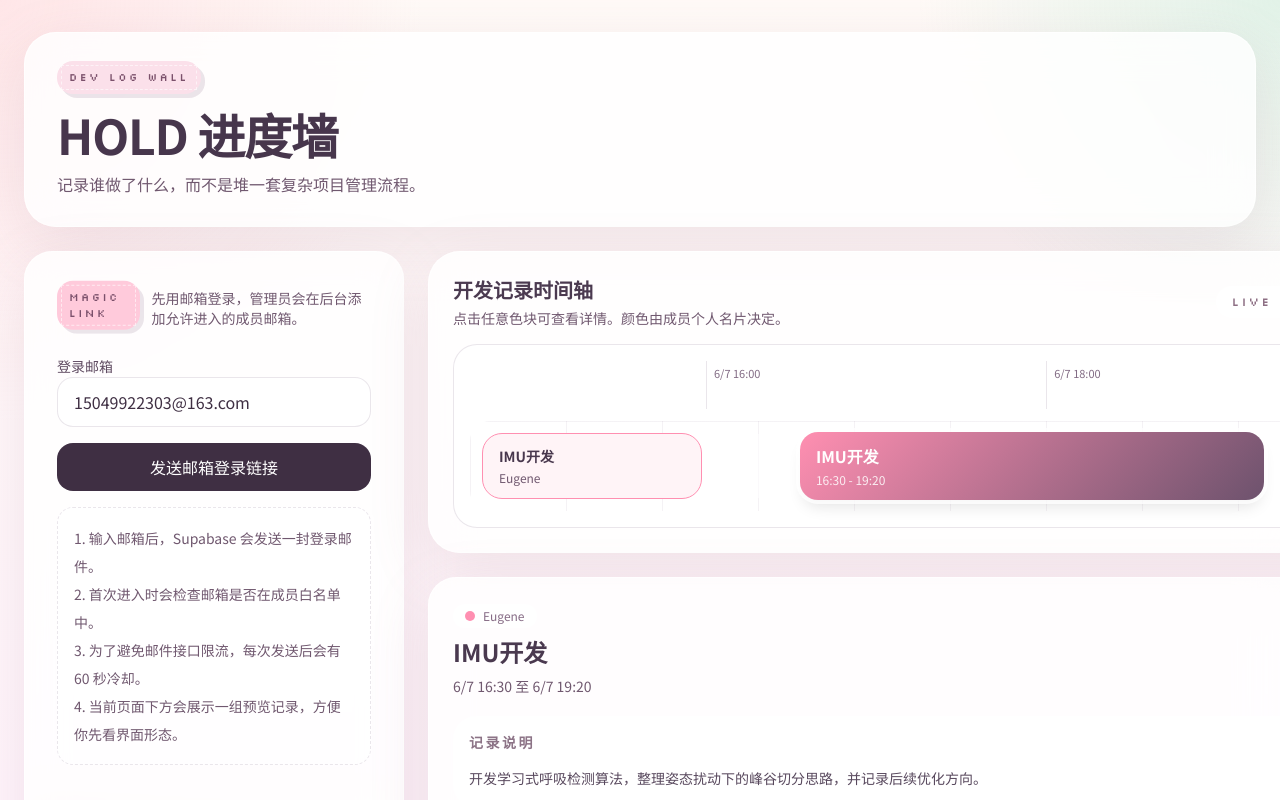
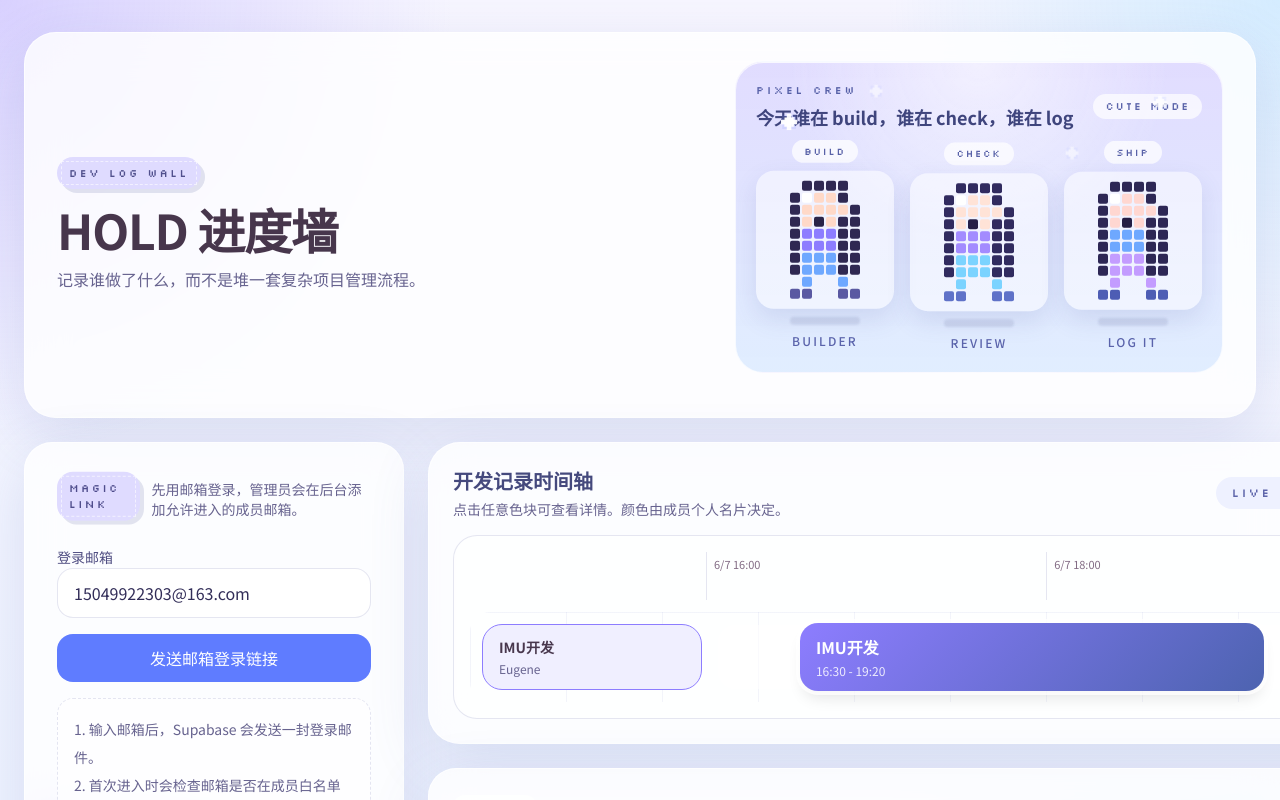
Before and after one commit to Eugene-HIT/HOLD, a Next.js app in the folder web/hold-progress-wall/: page / in a window 1280 px wide. Shown: the top 800 px of the page. Built offline with nearby package versions, Linux system fonts and the light colour scheme; no server answers.

Commit message:
feat: refresh auth guidance and pixel theme

```diff
--- a/web/hold-progress-wall/src/app/globals.css
+++ b/web/hold-progress-wall/src/app/globals.css
@@ -1,14 +1,17 @@
 @import "tailwindcss";
 
 :root {
-  --background: #fff9f4;
-  --foreground: #3f2f43;
-  --card: rgba(255, 255, 255, 0.82);
-  --line: rgba(107, 77, 117, 0.14);
-  --accent: #ff8fb1;
-  --accent-strong: #f76b96;
-  --mint: #95dfc0;
-  --ink-soft: #70586f;
+  --background: #f5f2ff;
+  --foreground: #322d58;
+  --card: rgba(255, 255, 255, 0.8);
+  --line: rgba(95, 100, 170, 0.16);
+  --accent: #8d7dff;
+  --accent-strong: #5f7cff;
+  --accent-soft: #dfdbff;
+  --notice-bg: #edf0ff;
+  --notice-text: #4f57a0;
+  --mint: #84d8ff;
+  --ink-soft: #67638f;
 }
 
 @theme inline {
@@ -29,9 +32,9 @@ html {
 body {
   min-height: 100vh;
   background:
-    radial-gradient(circle at top left, rgba(255, 192, 203, 0.35), transparent 28%),
-    radial-gradient(circle at top right, rgba(149, 223, 192, 0.28), transparent 24%),
-    linear-gradient(180deg, #fffaf7 0%, #fff4fb 100%);
+    radial-gradient(circle at top left, rgba(159, 140, 255, 0.35), transparent 30%),
+    radial-gradient(circle at top right, rgba(123, 211, 255, 0.28), transparent 26%),
+    linear-gradient(180deg, #f7f6ff 0%, #eef3ff 100%);
   color: var(--foreground);
   font-family: var(--font-body), sans-serif;
 }
@@ -52,12 +55,12 @@ select {
   background: var(--card);
   backdrop-filter: blur(20px);
   border: 1px solid rgba(255, 255, 255, 0.7);
-  box-shadow: 0 18px 60px rgba(161, 123, 145, 0.16);
+  box-shadow: 0 18px 60px rgba(91, 108, 176, 0.16);
 }
 
 .pixel-chip {
   position: relative;
-  box-shadow: 4px 4px 0 rgba(111, 77, 112, 0.14);
+  box-shadow: 4px 4px 0 rgba(83, 92, 158, 0.16);
 }
 
 .pixel-chip::after {
@@ -74,9 +77,118 @@ select {
 
 .timeline-grid {
   background-image:
-    linear-gradient(to right, rgba(124, 92, 129, 0.08) 1px, transparent 1px),
-    linear-gradient(to bottom, rgba(124, 92, 129, 0.08) 1px, transparent 1px);
+    linear-gradient(to right, rgba(112, 119, 196, 0.08) 1px, transparent 1px),
+    linear-gradient(to bottom, rgba(112, 119, 196, 0.08) 1px, transparent 1px);
   background-size: 96px 100%, 100% 100%;
+}
+
+.pixel-scene {
+  position: relative;
+  overflow: hidden;
+  border: 1px solid rgba(255, 255, 255, 0.72);
+  background:
+    radial-gradient(circle at top, rgba(255, 255, 255, 0.56), transparent 48%),
+    linear-gradient(180deg, rgba(224, 219, 255, 0.96) 0%, rgba(222, 236, 255, 0.92) 100%);
+  box-shadow: inset 0 1px 0 rgba(255, 255, 255, 0.8);
+}
+
+.pixel-stage {
+  position: relative;
+  display: flex;
+  flex-wrap: wrap;
+  align-items: end;
+  justify-content: center;
+  gap: 16px;
+}
+
+.pixel-sprite {
+  position: relative;
+  display: flex;
+  flex-direction: column;
+  align-items: center;
+  gap: 8px;
+}
+
+.pixel-sprite--1 {
+  animation: spriteHop 4.4s ease-in-out infinite;
+}
+
+.pixel-sprite--2 {
+  animation: spriteHop 4.8s ease-in-out infinite 0.45s;
+}
+
+.pixel-sprite--3 {
+  animation: spriteHop 4.2s ease-in-out infinite 0.8s;
+}
+
+.pixel-character-grid {
+  display: grid;
+  gap: 2px;
+  padding: 10px;
+  border-radius: 18px;
+  background: rgba(255, 255, 255, 0.5);
+  box-shadow: 0 10px 24px rgba(81, 90, 161, 0.14);
+}
+
+.pixel-cell {
+  height: 10px;
+  width: 10px;
+  border-radius: 2px;
+}
+
+.pixel-shadow {
+  height: 8px;
+  width: 70px;
+  border-radius: 999px;
+  background: rgba(77, 85, 145, 0.14);
+  filter: blur(1px);
+}
+
+.pixel-star {
+  position: absolute;
+  height: 8px;
+  width: 8px;
+  background: rgba(255, 255, 255, 0.95);
+  box-shadow: 0 0 0 2px rgba(121, 146, 255, 0.15);
+  animation: twinkle 2.2s steps(2, end) infinite;
+}
+
+.pixel-star::before,
+.pixel-star::after {
+  content: "";
+  position: absolute;
+  background: inherit;
+}
+
+.pixel-star::before {
+  inset: -3px 2px;
+}
+
+.pixel-star::after {
+  inset: 2px -3px;
+}
+
+.pixel-star--1 {
+  left: 10%;
+  top: 18%;
+}
+
+.pixel-star--2 {
+  right: 12%;
+  top: 12%;
+  animation-delay: 0.5s;
+}
+
+.pixel-star--3 {
+  left: 28%;
+  top: 8%;
+  animation-delay: 0.9s;
+}
+
+.pixel-star--4 {
+  right: 30%;
+  top: 28%;
+  animation-delay: 1.2s;
 }
 
 .noise-overlay {
@@ -103,8 +215,46 @@ select {
   }
 }
 
+@keyframes spriteHop {
+  0%,
+  100% {
+    transform: translateY(0);
+  }
+  25% {
+    transform: translateY(-3px);
+  }
+  50% {
+    transform: translateY(-7px);
+  }
+  75% {
+    transform: translateY(-2px);
+  }
+}
+
+@keyframes twinkle {
+  0%,
+  100% {
+    opacity: 0.5;
+    transform: scale(0.9);
+  }
+  50% {
+    opacity: 1;
+    transform: scale(1.15);
+  }
+}
+
 @media (max-width: 768px) {
   .timeline-grid {
     background-size: 72px 100%, 100% 100%;
   }
+
+  .pixel-character-grid {
+    gap: 1px;
+    padding: 8px;
+  }
+
+  .pixel-cell {
+    height: 8px;
+    width: 8px;
+  }
 }
--- a/web/hold-progress-wall/src/components/auth-panel.tsx
+++ b/web/hold-progress-wall/src/components/auth-panel.tsx
@@ -7,6 +7,8 @@
  * 变更记录：
  * - 2026-06-08 初始创建登录面板。
  */
+
+import { APP_CONFIG } from "@/lib/config";
 
 interface AuthPanelProps {
   email: string;
@@ -26,11 +28,12 @@ export function AuthPanel({
   onSubmit,
 }: AuthPanelProps) {
   const buttonDisabled = loading || cooldownSeconds > 0;
+  const cooldownDisplaySeconds = Math.ceil(APP_CONFIG.authEmailCooldownMs / 1000);
 
   return (
     <section className="panel-card noise-overlay rounded-[28px] p-6 md:p-8">
       <div className="mb-5 flex items-center gap-3">
-        <div className="pixel-chip pixel-float rounded-2xl bg-[#ffcadb] px-3 py-2 text-[11px] font-mono uppercase tracking-[0.22em] text-[#7b506b]">
+        <div className="pixel-chip pixel-float rounded-2xl bg-[var(--accent-soft)] px-3 py-2 text-[11px] font-mono uppercase tracking-[0.22em] text-[#4f4d8c]">
           Magic Link
         </div>
         <p className="text-sm text-[var(--ink-soft)]">
@@ -40,12 +43,12 @@ export function AuthPanel({
 
       <div className="space-y-4">
         <label className="block space-y-2">
-          <span className="text-sm font-medium text-[#5f4a61]">登录邮箱</span>
+          <span className="text-sm font-medium text-[#4f4d82]">登录邮箱</span>
           <input
             value={email}
             onChange={(event) => onEmailChange(event.target.value)}
             placeholder="例如：15049922303@163.com"
-            className="w-full rounded-2xl border border-[var(--line)] bg-white/80 px-4 py-3 outline-none transition focus:border-[#ff8fb1]"
+            className="w-full rounded-2xl border border-[var(--line)] bg-white/80 px-4 py-3 outline-none transition focus:border-[var(--accent)]"
           />
         </label>
 
@@ -53,7 +56,7 @@ export function AuthPanel({
           type="button"
           onClick={onSubmit}
           disabled={buttonDisabled}
-          className="w-full rounded-2xl bg-[#3f2f43] px-4 py-3 text-sm font-semibold text-white transition hover:bg-[#523d57] disabled:cursor-not-allowed disabled:opacity-60"
+          className="w-full rounded-2xl bg-[var(--accent-strong)] px-4 py-3 text-sm font-semibold text-white transition hover:bg-[var(--accent)] disabled:cursor-not-allowed disabled:opacity-60"
         >
           {loading
             ? "发送登录链接中..."
@@ -65,12 +68,14 @@ export function AuthPanel({
         <div className="rounded-2xl border border-dashed border-[var(--line)] bg-white/55 p-4 text-sm leading-7 text-[var(--ink-soft)]">
           <p>1. 输入邮箱后，Supabase 会发送一封登录邮件。</p>
           <p>2. 首次进入时会检查邮箱是否在成员白名单中。</p>
-          <p>3. 为了避免邮件接口限流，每次发送后会有 60 秒冷却。</p>
-          <p>4. 当前页面下方会展示一组预览记录，方便你先看界面形态。</p>
+          <p>3. Supabase 官方默认同一邮箱至少间隔 60 秒才能再次请求 Magic Link。</p>
+          <p>4. 同一项目默认还有每小时 {APP_CONFIG.authOtpProjectHourlyLimit} 次 OTP 总量限制，所以体感可能比 60 秒更久。</p>
+          <p>5. 当前页面前端按 {cooldownDisplaySeconds} 秒冷却处理，尽量少撞到限流。</p>
+          <p>6. 当前页面下方会展示一组预览记录，方便你先看界面形态。</p>
         </div>
 
         {notice ? (
-          <p className="rounded-2xl bg-[#fff2f6] px-4 py-3 text-sm text-[#8b4e68]">
+          <p className="rounded-2xl bg-[var(--notice-bg)] px-4 py-3 text-sm text-[var(--notice-text)]">
             {notice}
           </p>
         ) : null}
--- /dev/null
+++ b/web/hold-progress-wall/src/components/pixel-pals-hero.tsx
@@ -0,0 +1,158 @@
+/*
+ * 创建时间：2026-06-08
+ * 文件职责：提供页头使用的像素人物动效场景，强化进度墙的轻松感与辨识度。
+ * 主要输入：无。
+ * 主要输出：三位像素角色与星点装饰组成的紫蓝主题头图。
+ * 最后更改：2026-06-08
+ * 变更记录：
+ * - 2026-06-08 初始创建像素人物动效组件。
+ */
+
+interface PixelBuddy {
+  id: string;
+  label: string;
+  bubble: string;
+  className: string;
+  palette: Record<string, string>;
+  pattern: string[];
+}
+
+const PIXEL_BUDDIES: PixelBuddy[] = [
+  {
+    id: "builder",
+    label: "builder",
+    bubble: "build",
+    className: "pixel-sprite--1",
+    palette: {
+      h: "#2f2852",
+      s: "#ffd9c8",
+      c: "#ffffff",
+      j: "#8d7dff",
+      p: "#6ea8ff",
+      b: "#5a59a2",
+      e: "#2a2447",
+    },
+    pattern: [
+      "...hhhh...",
+      "..hcssh...",
+      "..hssssh..",
+      "..hseshh..",
+      "..hjjjhh..",
+      "..hjjjhh..",
+      "..hppphh..",
+      "..hppphh..",
+      "...p..p...",
+      "..bb..bb..",
+    ],
+  },
+  {
+    id: "reviewer",
+    label: "review",
+    bubble: "check",
+    className: "pixel-sprite--2",
+    palette: {
+      h: "#312b5f",
+      s: "#ffe3d7",
+      c: "#ffffff",
+      j: "#a38bff",
+      p: "#7bd3ff",
+      b: "#5f72c8",
+      e: "#251f48",
+    },
+    pattern: [
+      "...hhhh...",
+      "..hcssh...",
+      "..hssssh..",
+      "..hseshh..",
+      "..hjjjhh..",
+      "..hjjjhh..",
+      "..hppphh..",
+      "..hppphh..",
+      "...p..p...",
+      "..bb..bb..",
+    ],
+  },
+  {
+    id: "writer",
+    label: "log it",
+    bubble: "ship",
+    className: "pixel-sprite--3",
+    palette: {
+      h: "#2d2755",
+      s: "#ffd7d1",
+      c: "#ffffff",
+      j: "#6ea8ff",
+      p: "#c39cff",
+      b: "#4d5db4",
+      e: "#231d44",
+    },
+    pattern: [
+      "...hhhh...",
+      "..hcssh...",
+      "..hssssh..",
+      "..hseshh..",
+      "..hjjjhh..",
+      "..hjjjhh..",
+      "..hppphh..",
+      "..hppphh..",
+      "...p..p...",
+      "..bb..bb..",
+    ],
+  },
+];
+
+export function PixelPalsHero() {
+  return (
+    <section className="pixel-scene rounded-[28px] px-4 py-4 md:px-5 md:py-5">
+      <div className="pixel-star pixel-star--1" />
+      <div className="pixel-star pixel-star--2" />
+      <div className="pixel-star pixel-star--3" />
+      <div className="pixel-star pixel-star--4" />
+
+      <div className="mb-3 flex items-center justify-between gap-3">
+        <div>
+          <p className="text-[11px] font-mono uppercase tracking-[0.24em] text-[#5660a7]">
+            pixel crew
+          </p>
+          <h3 className="mt-1 text-base font-semibold text-[#3f457d] md:text-lg">
+            今天谁在 build，谁在 check，谁在 log
+          </h3>
+        </div>
+        <div className="rounded-full bg-white/70 px-3 py-1 text-[11px] font-mono uppercase tracking-[0.16em] text-[#5b64aa]">
+          cute mode
+        </div>
+      </div>
+
+      <div className="pixel-stage">
+        {PIXEL_BUDDIES.map((buddy) => (
+          <div key={buddy.id} className={`pixel-sprite ${buddy.className}`}>
+            <div className="rounded-full bg-white/75 px-3 py-1 text-[10px] font-mono uppercase tracking-[0.18em] text-[#5962a8]">
+              {buddy.bubble}
+            </div>
+            <div
+              className="pixel-character-grid"
+              style={{ gridTemplateColumns: `repeat(${buddy.pattern[0]?.length ?? 0}, minmax(0, 1fr))` }}
+            >
+              {buddy.pattern.flatMap((row, rowIndex) =>
+                Array.from(row).map((cell, columnIndex) => (
+                  <span
+                    key={`${buddy.id}-${rowIndex}-${columnIndex}`}
+                    className="pixel-cell"
+                    style={{
+                      backgroundColor:
+                        cell === "." ? "transparent" : buddy.palette[cell] ?? "transparent",
+                    }}
+                  />
+                )),
+              )}
+            </div>
+            <div className="pixel-shadow" />
+            <p className="text-xs font-medium uppercase tracking-[0.18em] text-[#5a63ab]">
+              {buddy.label}
+            </p>
+          </div>
+        ))}
+      </div>
+    </section>
+  );
+}
--- a/web/hold-progress-wall/src/components/progress-wall-app.tsx
+++ b/web/hold-progress-wall/src/components/progress-wall-app.tsx
@@ -15,6 +15,7 @@ import type { Session, SupabaseClient } from "@supabase/supabase-js";
 
 import { AdminPanel } from "@/components/admin-panel";
 import { AuthPanel } from "@/components/auth-panel";
+import { PixelPalsHero } from "@/components/pixel-pals-hero";
 import { RecordDetailPanel } from "@/components/record-detail-panel";
 import { RecordEditor } from "@/components/record-editor";
 import { RecordsTimeline } from "@/components/records-timeline";
@@ -74,7 +75,7 @@ function mapProfile(row: Record<string, unknown>): MemberProfile {
     id: String(row.id),
     email: String(row.email ?? ""),
     displayName: String(row.display_name ?? "未命名成员"),
-    colorHex: String(row.color_hex ?? "#ff8fb1"),
+    colorHex: String(row.color_hex ?? COLOR_PRESETS[0]),
     role: row.role === "admin" ? "admin" : "member",
     createdAt: row.created_at ? String(row.created_at) : undefined,
   };
@@ -85,7 +86,7 @@ function mapInvite(row: Record<string, unknown>): MemberInvite {
     id: String(row.id),
     email: String(row.email ?? ""),
     displayNameHint: String(row.display_name_hint ?? ""),
-    colorHint: String(row.color_hint ?? "#ff8fb1"),
+    colorHint: String(row.color_hint ?? COLOR_PRESETS[0]),
     role: row.role === "admin" ? "admin" : "member",
     enabled: Boolean(row.enabled),
     createdAt: row.created_at ? String(row.created_at) : undefined,
@@ -101,7 +102,7 @@ function mapRecord(row: Record<string, unknown>): ProgressRecord {
     endAt: String(row.end_at),
     ownerId: String(row.owner_id),
     ownerName: String(row.owner_name ?? "未知成员"),
-    ownerColor: String(row.owner_color ?? "#ff8fb1"),
+    ownerColor: String(row.owner_color ?? COLOR_PRESETS[0]),
     imageUrls: Array.isArray(row.image_urls)
       ? row.image_urls.map((item) => String(item))
       : [],
@@ -520,13 +521,15 @@ export function ProgressWallApp() {
     }
 
     if (authCooldownSeconds > 0) {
-      setNotice(`邮件刚发送过，请等待 ${authCooldownSeconds} 秒后再试。`);
+      setNotice(
+        `邮件刚发送过，请等待 ${authCooldownSeconds} 秒后再试。若还是提示 rate limit，通常说明项目的每小时 OTP 总量也被打满了。`,
+      );
       return;
     }
 
     startAuthSending(async () => {
       const startCooldown = () => {
-        const cooldownUntil = Date.now() + 60_000;
+        const cooldownUntil = Date.now() + APP_CONFIG.authEmailCooldownMs;
         setAuthCooldownNow(Date.now());
         setAuthCooldownUntil(cooldownUntil);
       };
@@ -542,7 +545,9 @@ export function ProgressWallApp() {
       if (error) {
         if (/rate limit/i.test(error.message)) {
           startCooldown();
-          setNotice("邮件发送过于频繁，已进入 60 秒冷却。一般不需要买服务，先等冷却结束再重试即可。");
+          setNotice(
+            `Supabase 邮件发送被限流了。官方默认同一邮箱至少间隔 60 秒，且同项目默认每小时 ${APP_CONFIG.authOtpProjectHourlyLimit} 次 OTP；当前页面已按 ${Math.ceil(APP_CONFIG.authEmailCooldownMs / 1000)} 秒冷却，请稍后再试。`,
+          );
           return;
         }
 
@@ -551,7 +556,9 @@ export function ProgressWallApp() {
       }
 
       startCooldown();
-      setNotice("登录邮件已发送，请去邮箱点开 Magic Link。首次登录前请先加入后台白名单。");
+      setNotice(
+        `登录邮件已发送，请去邮箱点开 Magic Link。Supabase 官方默认同一邮箱至少间隔 60 秒，当前页面会保守冷却 ${Math.ceil(APP_CONFIG.authEmailCooldownMs / 1000)} 秒。`,
+      );
     });
   }
 
@@ -748,9 +755,9 @@ export function ProgressWallApp() {
   return (
     <main className="mx-auto flex min-h-screen w-full max-w-[1440px] flex-col gap-6 px-4 py-6 md:px-6 md:py-8">
       <header className="panel-card noise-overlay rounded-[32px] px-5 py-6 md:px-8 md:py-7">
-        <div className="flex flex-col gap-5 lg:flex-row lg:items-end lg:justify-between">
+        <div className="flex flex-col gap-5 lg:flex-row lg:items-center lg:justify-between">
           <div>
-            <div className="pixel-chip inline-flex rounded-2xl bg-[#fbe0ea] px-3 py-2 text-[11px] font-mono uppercase tracking-[0.22em] text-[#7b506b]">
+            <div className="pixel-chip inline-flex rounded-2xl bg-[var(--accent-soft)] px-3 py-2 text-[11px] font-mono uppercase tracking-[0.22em] text-[#51508d]">
               dev log wall
             </div>
             <h1 className="mt-4 text-4xl font-bold tracking-tight text-[#47364c] md:text-5xl">
@@ -761,10 +768,12 @@ export function ProgressWallApp() {
             </p>
           </div>
 
+          <div className="flex max-w-[520px] flex-col gap-4 lg:items-end">
+            <PixelPalsHero />
             <div className="flex flex-wrap items-center gap-3">
               {me ? (
                 <>
-                <div className="flex items-center gap-2 rounded-full bg-white/70 px-4 py-2 text-sm text-[#58485d]">
+                  <div className="flex items-center gap-2 rounded-full bg-white/70 px-4 py-2 text-sm text-[#585792]">
                     <span
                       className="h-3 w-3 rounded-full"
                       style={{ backgroundColor: me.colorHex }}
@@ -774,19 +783,20 @@ export function ProgressWallApp() {
                   <button
                     type="button"
                     onClick={openCreateEditor}
-                  className="rounded-full bg-[#3f2f43] px-5 py-3 text-sm font-semibold text-white"
+                    className="rounded-full bg-[var(--accent-strong)] px-5 py-3 text-sm font-semibold text-white"
                   >
                     新增记录
                   </button>
                   <button
                     type="button"
                     onClick={handleSignOut}
-                  className="rounded-full border border-[var(--line)] bg-white/75 px-5 py-3 text-sm text-[#5f4a61]"
+                    className="rounded-full border border-[var(--line)] bg-white/75 px-5 py-3 text-sm text-[#4f4d82]"
                   >
                     退出登录
                   </button>
                 </>
               ) : null}
+            </div>
           </div>
         </div>
       </header>
@@ -839,7 +849,7 @@ export function ProgressWallApp() {
                     )
                   }
                   disabled={profileSaving}
-                  className="rounded-full bg-[#3f2f43] px-5 py-2.5 text-sm font-semibold text-white disabled:cursor-not-allowed disabled:opacity-60"
+                  className="rounded-full bg-[var(--accent-strong)] px-5 py-2.5 text-sm font-semibold text-white disabled:cursor-not-allowed disabled:opacity-60"
                 >
                   {profileSaving ? "保存中..." : "保存名片"}
                 </button>
@@ -849,7 +859,7 @@ export function ProgressWallApp() {
                 <input
                   id="profile-name"
                   defaultValue={me.displayName}
-                  className="rounded-2xl border border-[var(--line)] bg-white/80 px-4 py-3 outline-none transition focus:border-[#ff8fb1]"
+                  className="rounded-2xl border border-[var(--line)] bg-white/80 px-4 py-3 outline-none transition focus:border-[var(--accent)]"
                 />
                 <input
                   id="profile-color"
@@ -881,7 +891,7 @@ export function ProgressWallApp() {
 
           <section className="space-y-6">
             {notice ? (
-              <div className="rounded-[24px] bg-[#fff2f6] px-5 py-4 text-sm text-[#8b4e68]">
+              <div className="rounded-[24px] bg-[var(--notice-bg)] px-5 py-4 text-sm text-[var(--notice-text)]">
                 {notice}
               </div>
             ) : null}
--- a/web/hold-progress-wall/src/components/record-detail-panel.tsx
+++ b/web/hold-progress-wall/src/components/record-detail-panel.tsx
@@ -62,7 +62,7 @@ export function RecordDetailPanel({
                 <button
                   type="button"
                   onClick={onEdit}
-                  className="rounded-full border border-[var(--line)] bg-white/80 px-4 py-2 text-sm font-medium text-[#5f4a61] transition hover:border-[#ff8fb1]"
+                  className="rounded-full border border-[var(--line)] bg-white/80 px-4 py-2 text-sm font-medium text-[#4f4d82] transition hover:border-[var(--accent)]"
                 >
                   编辑记录
                 </button>
@@ -74,7 +74,7 @@ export function RecordDetailPanel({
                     }
                   }}
                   disabled={deleting}
-                  className="rounded-full border border-[#f1bcc8] bg-[#fff2f6] px-4 py-2 text-sm font-medium text-[#9b4964] transition hover:border-[#e88ea8] disabled:cursor-not-allowed disabled:opacity-60"
+                  className="rounded-full border border-[#c8befd] bg-[#eeebff] px-4 py-2 text-sm font-medium text-[#5a54a0] transition hover:border-[var(--accent)] disabled:cursor-not-allowed disabled:opacity-60"
                 >
                   {deleting ? "删除中..." : "删除记录"}
                 </button>
--- a/web/hold-progress-wall/src/components/records-timeline.tsx
+++ b/web/hold-progress-wall/src/components/records-timeline.tsx
@@ -64,12 +64,12 @@ export function RecordsTimeline({
     <div className="panel-card rounded-[32px] p-4 md:p-6">
       <div className="mb-4 flex items-center justify-between gap-4">
         <div>
-          <h2 className="text-xl font-semibold text-[#4b3a50]">开发记录时间轴</h2>
+          <h2 className="text-xl font-semibold text-[#45497d]">开发记录时间轴</h2>
           <p className="mt-1 text-sm text-[var(--ink-soft)]">
             点击任意色块可查看详情。颜色由成员个人名片决定。
           </p>
         </div>
-        <div className="rounded-full bg-white/70 px-4 py-2 text-xs font-mono uppercase tracking-[0.2em] text-[#8d6f84]">
+        <div className="rounded-full bg-[#eef1ff] px-4 py-2 text-xs font-mono uppercase tracking-[0.2em] text-[#5f66ab]">
           live timeline
         </div>
       </div>
@@ -116,7 +116,7 @@ export function RecordsTimeline({
                     onClick={() => onSelect(record.id)}
                     className={`rounded-[20px] border px-4 py-3 text-left transition ${
                       selected
-                        ? "border-[#ff8fb1] bg-[#fff4f7]"
+                        ? "border-[var(--accent)] bg-[#f0efff]"
                         : "border-transparent bg-white/75 hover:border-[var(--line)]"
                     }`}
                   >
@@ -134,7 +134,7 @@ export function RecordsTimeline({
                       style={{
                         left: `${left}%`,
                         width: `${widthPercent}%`,
-                        background: `linear-gradient(135deg, ${record.ownerColor}, #6d526d)`,
+                        background: `linear-gradient(135deg, ${record.ownerColor}, #4d63b0)`,
                       }}
                     >
                       <span className="block font-semibold">{record.title}</span>
--- a/web/hold-progress-wall/src/lib/config.ts
+++ b/web/hold-progress-wall/src/lib/config.ts
@@ -11,6 +11,8 @@
 export const APP_CONFIG = {
   siteName: "HOLD 进度墙",
   subtitle: "记录谁做了什么，而不是堆一套复杂项目管理流程。",
+  authEmailCooldownMs: 75_000,
+  authOtpProjectHourlyLimit: 30,
   adminEmail:
     process.env.NEXT_PUBLIC_ADMIN_EMAIL?.toLowerCase() ??
     "15049922303@163.com",
--- a/web/hold-progress-wall/src/lib/mock-data.ts
+++ b/web/hold-progress-wall/src/lib/mock-data.ts
@@ -11,12 +11,12 @@
 import type { ProgressRecord } from "@/lib/types";
 
 export const COLOR_PRESETS = [
-  "#ff8fb1",
-  "#7fc8f8",
-  "#8bd3a8",
-  "#f7b267",
-  "#b8a1ff",
-  "#ff9770",
+  "#8d7dff",
+  "#6ea8ff",
+  "#7bd3ff",
+  "#a38bff",
+  "#76b6ff",
+  "#c39cff",
 ];
 
 export const SAMPLE_RECORDS: ProgressRecord[] = [
@@ -28,11 +28,11 @@ export const SAMPLE_RECORDS: ProgressRecord[] = [
     endAt: "2026-06-08T03:20:00+08:00",
     ownerId: "preview-eugene",
     ownerName: "Eugene",
-    ownerColor: "#ff8fb1",
+    ownerColor: "#8d7dff",
     imageUrls: [
-      "https://placehold.co/720x480/f8d9e4/6b4d70?text=IMU+Notebook",
-      "https://placehold.co/720x480/d7f1e3/497d68?text=Respiration+Peaks",
-      "https://placehold.co/720x480/dde8ff/47628a?text=Signal+Review",
+      "https://placehold.co/720x480/e5e0ff/524f8d?text=IMU+Notebook",
+      "https://placehold.co/720x480/ddecff/44689a?text=Respiration+Peaks",
+      "https://placehold.co/720x480/e9e7ff/4b4fa3?text=Signal+Review",
     ],
     createdAt: "2026-06-08T03:20:00+08:00",
     updatedAt: "2026-06-08T03:20:00+08:00",
```
Also changed, not shown: web/hold-progress-wall/src/components/admin-panel.tsx (+12 -12 lines), web/hold-progress-wall/src/components/record-editor.tsx (+17 -17 lines), 1 other file (tests, documents, lock files or other folders). Lines whose indentation alone changed are shown as unchanged.
